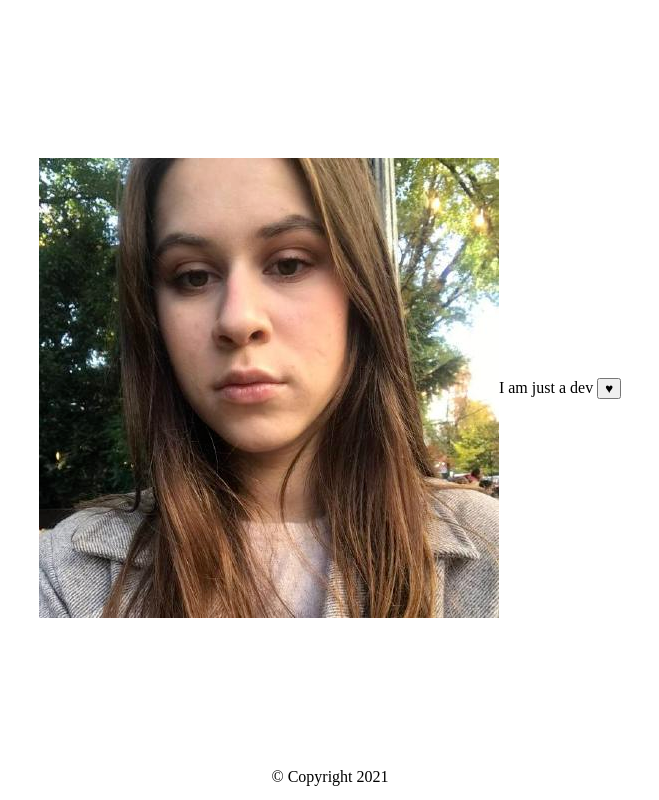
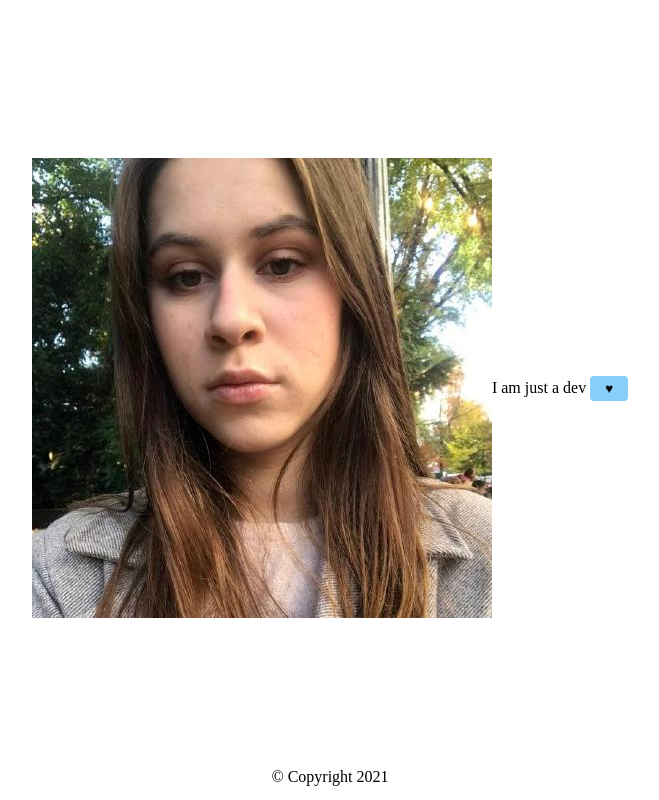
Before and after one commit to valeriapivovar/myfirstsite.github.io, a website built with Parcel: page src/index.html in a window 1280 px wide. Shown: the whole page, without its empty margins (310-969 px from the left). Built offline with nearby package versions, Linux system fonts and the light colour scheme.

Commit message:
change styles

```diff
--- a/package.json
+++ b/package.json
@@ -10,15 +10,15 @@
   },
   "repository": {
     "type": "git",
-    "url": "git+https://github.com/valeriapivovar/myfirstsite.github.io.git"
+    "url": "git+https://github.com/valeriapivovar/valeriapivovar.github.io.git"
   },
   "keywords": [],
   "author": "",
   "license": "ISC",
   "bugs": {
-    "url": "https://github.com/valeriapivovar/myfirstsite.github.io/issues"
+    "url": "https://github.com/valeriapivovar/valeriapivovar.github.io/issues"
   },
-  "homepage": "https://github.com/valeriapivovar/myfirstsite.github.io#readme",
+  "homepage": "https://github.com/valeriapivovar/valeriapivovar.github.io#readme",
   "devDependencies": {
     "gh-pages": "^3.2.3",
     "parcel": "^2.0.1"
--- a/src/styles/index.css
+++ b/src/styles/index.css
@@ -10,3 +10,15 @@
     align-items: center;
     justify-content: center;
 }
+
+#like {
+    border: none;
+    background-color: #87CEFA;
+    padding: 5px 15px;
+    border-radius: 4px;
+    cursor: pointer;
+}
+
+#like:hover {
+    background-color: #E3E4FA;
+}
```
